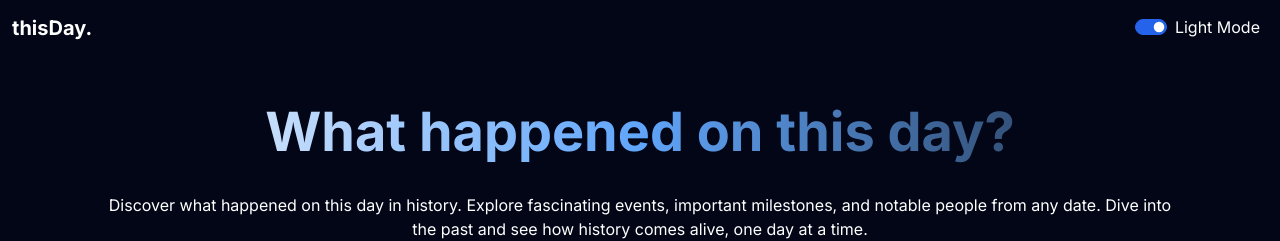
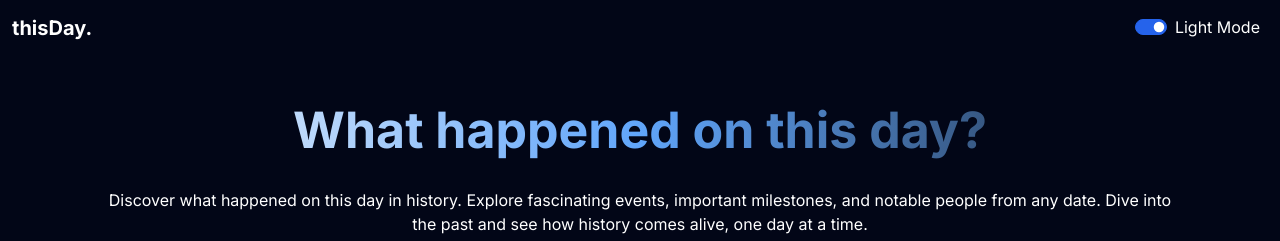
Before and after one commit to Fugec/thisDay, a plain HTML site: page index.html in a window 1280 px wide. Shown: the top 241 px of the page. Drawn offline with nearby package versions, Linux system fonts and the light colour scheme; no server answers.

Commit message:
Reduce font size of display-4 class for improved readability

```diff
--- a/css/style.css
+++ b/css/style.css
@@ -131,7 +131,7 @@ body.dark-theme .carousel-header h1 {
 }
 
 .display-4 {
-  font-size: 54px;
+  font-size: 50px;
   font-weight: bolder !important;
   padding: 20px;
 }
```
